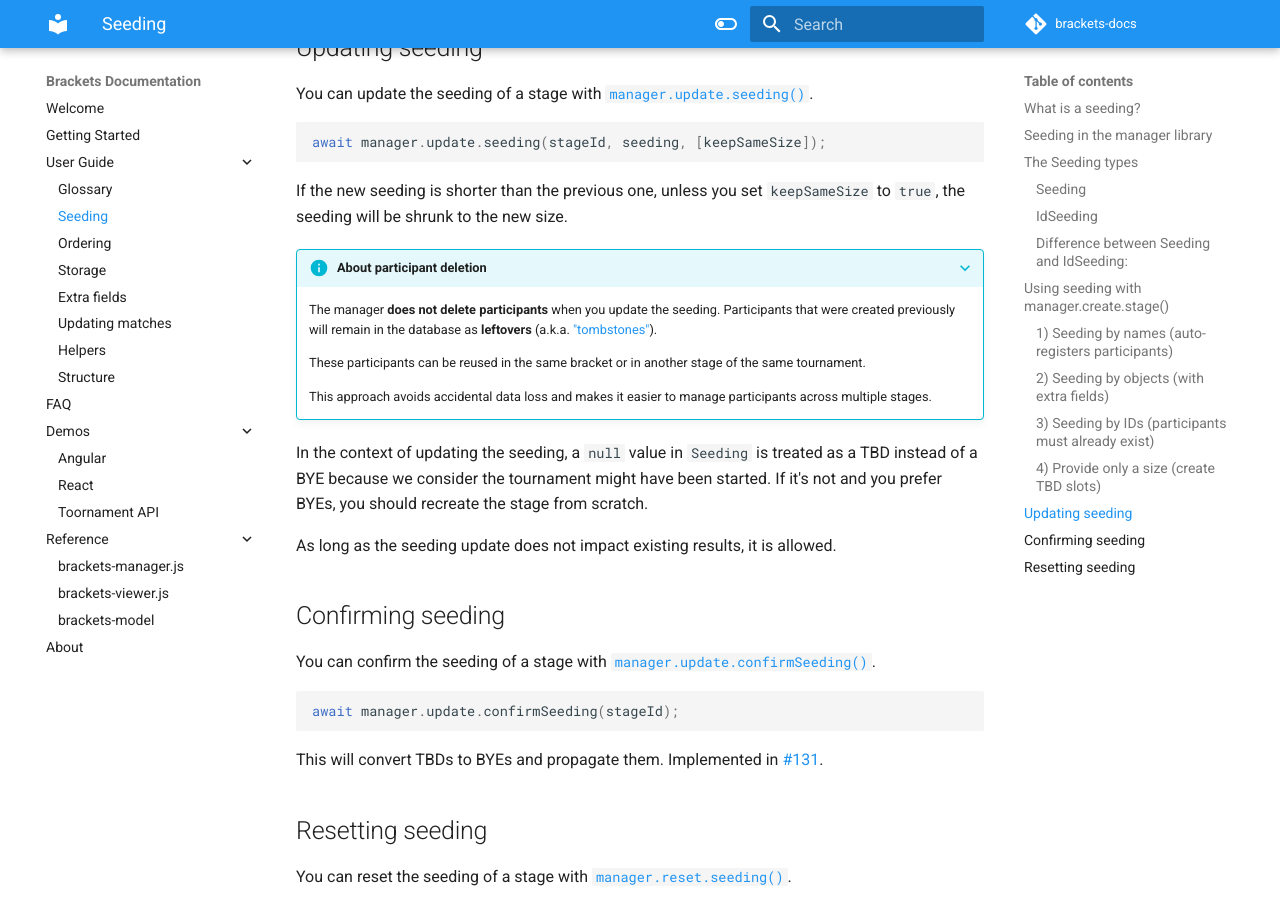
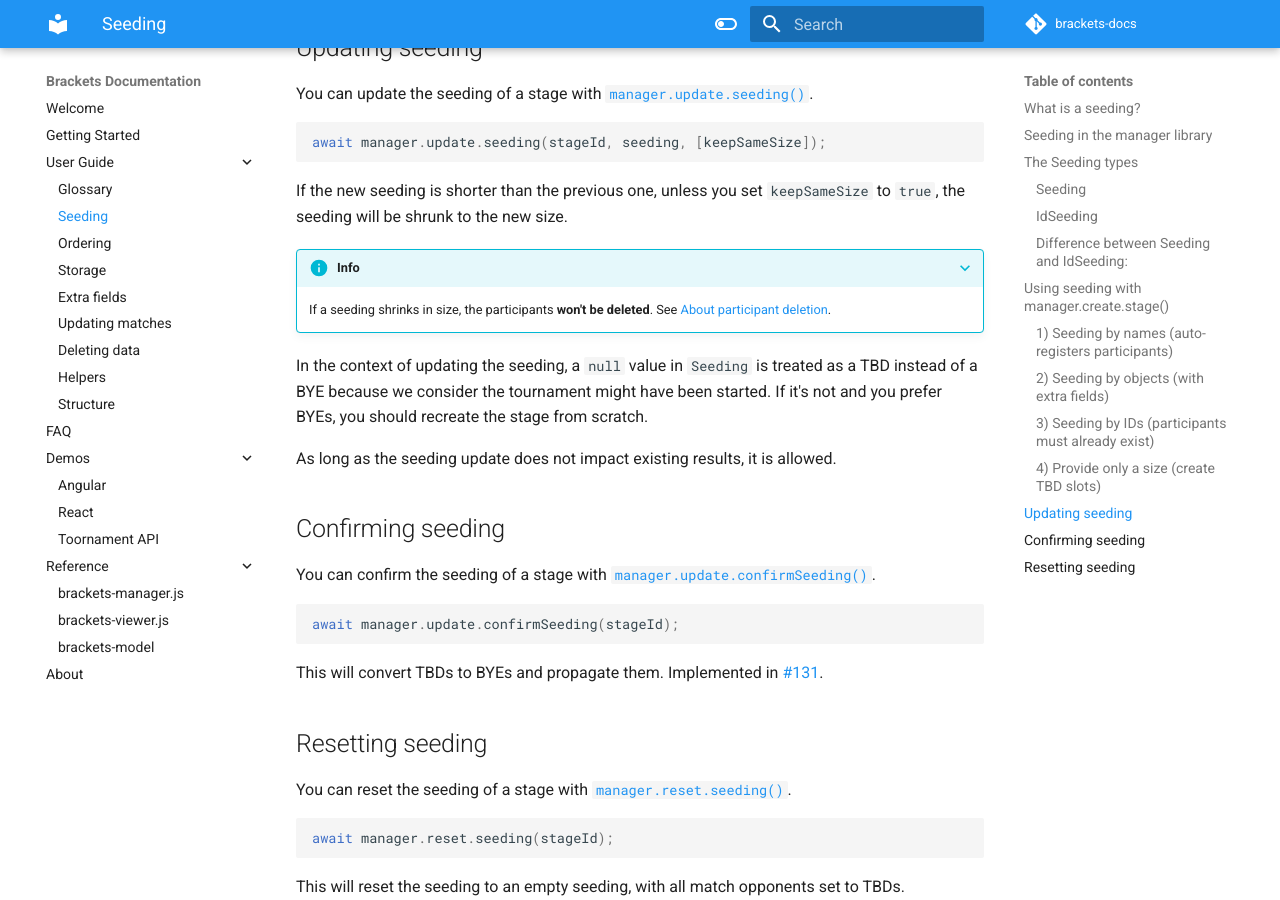
Before and after one commit to Drarig29/brackets-docs, an MkDocs documentation site: the page built from docs/user-guide/seeding.md, in a window 1280 px wide and 900 px high, scrolled down 3343 px. Built offline with MkDocs 1.6.1 and Material for MkDocs 9.7.7, drawn with Linux system fonts in a browser that asks for light colours; comment, search, counter and statistics services are not loaded.

Commit message:
Add page about deletion (#3)

```diff
--- a/docs/user-guide/seeding.md
+++ b/docs/user-guide/seeding.md
@@ -143,13 +143,8 @@
 
 If the new seeding is shorter than the previous one, unless you set `keepSameSize` to `true`, the seeding will be shrunk to the new size.
 
-???+ info "About participant deletion"
-    The manager **does not delete participants** when you update the seeding.
-    Participants that were created previously will remain in the database as **leftovers** (a.k.a. ["tombstones"](https://en.wikipedia.org/wiki/Tombstone_(programming))).
-
-    These participants can be reused in the same bracket or in another stage of the same tournament.
-
-    This approach avoids accidental data loss and makes it easier to manage participants across multiple stages.
+???+ info
+    If a seeding shrinks in size, the participants **won't be deleted**. See [About participant deletion](deleting-data.md#about-participant-deletion).
 
 In the context of updating the seeding, a `null` value in `Seeding` is treated as a TBD instead of a BYE because we consider the tournament might have been started.
 If it's not and you prefer BYEs, you should recreate the stage from scratch.
--- a/mkdocs.yml
+++ b/mkdocs.yml
@@ -31,6 +31,7 @@
       - 'Storage': 'user-guide/storage.md'
       - 'Extra fields': 'user-guide/extra-fields.md'
       - 'Updating matches': 'user-guide/updating-matches.md'
+      - 'Deleting data': 'user-guide/deleting-data.md'
       - 'Helpers': 'user-guide/helpers.md'
       - 'Structure': 'user-guide/structure.md'
   - 'FAQ': 'faq.md'
```
Also changed, not shown: docs/user-guide/deleting-data.md (added, +29 -0 lines).
